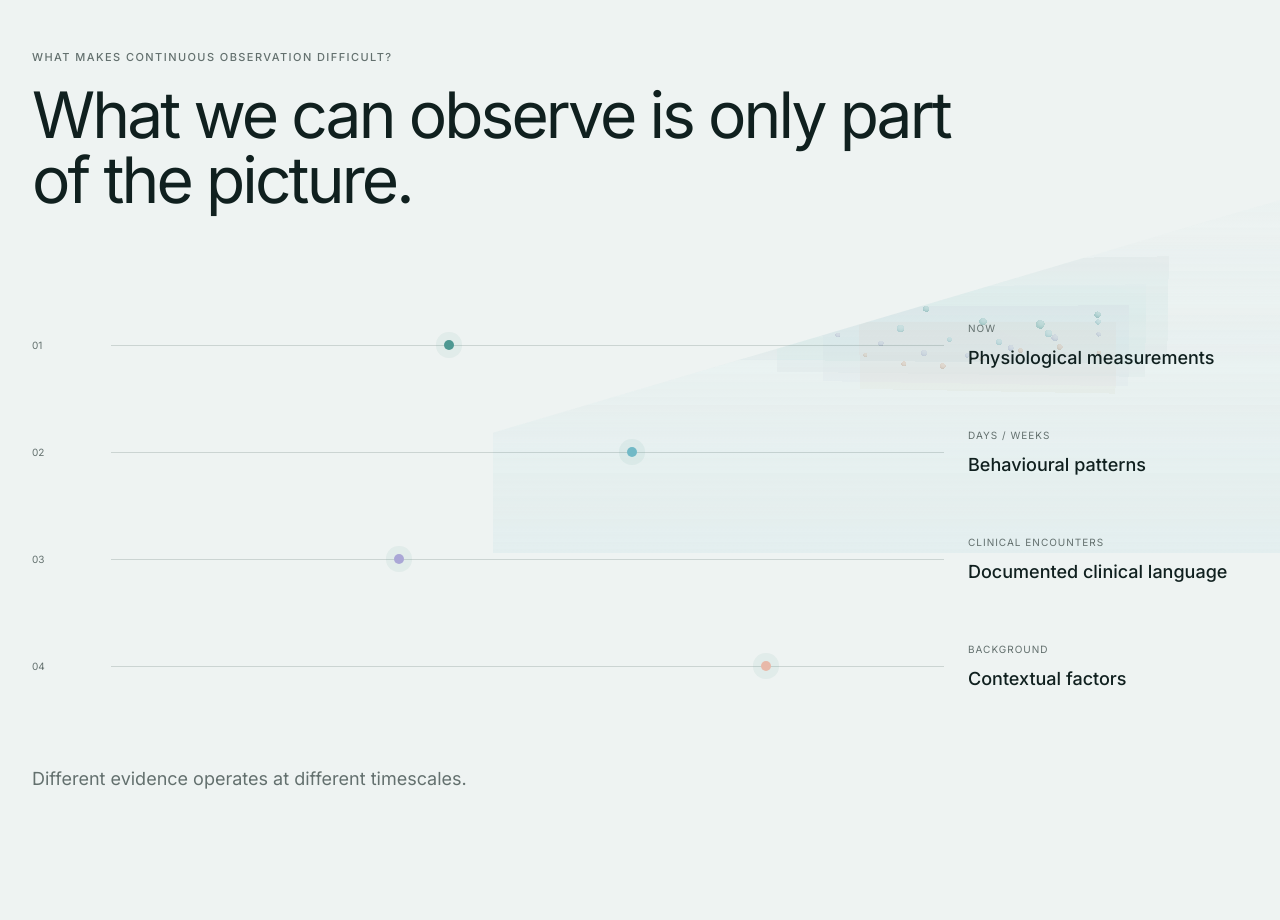
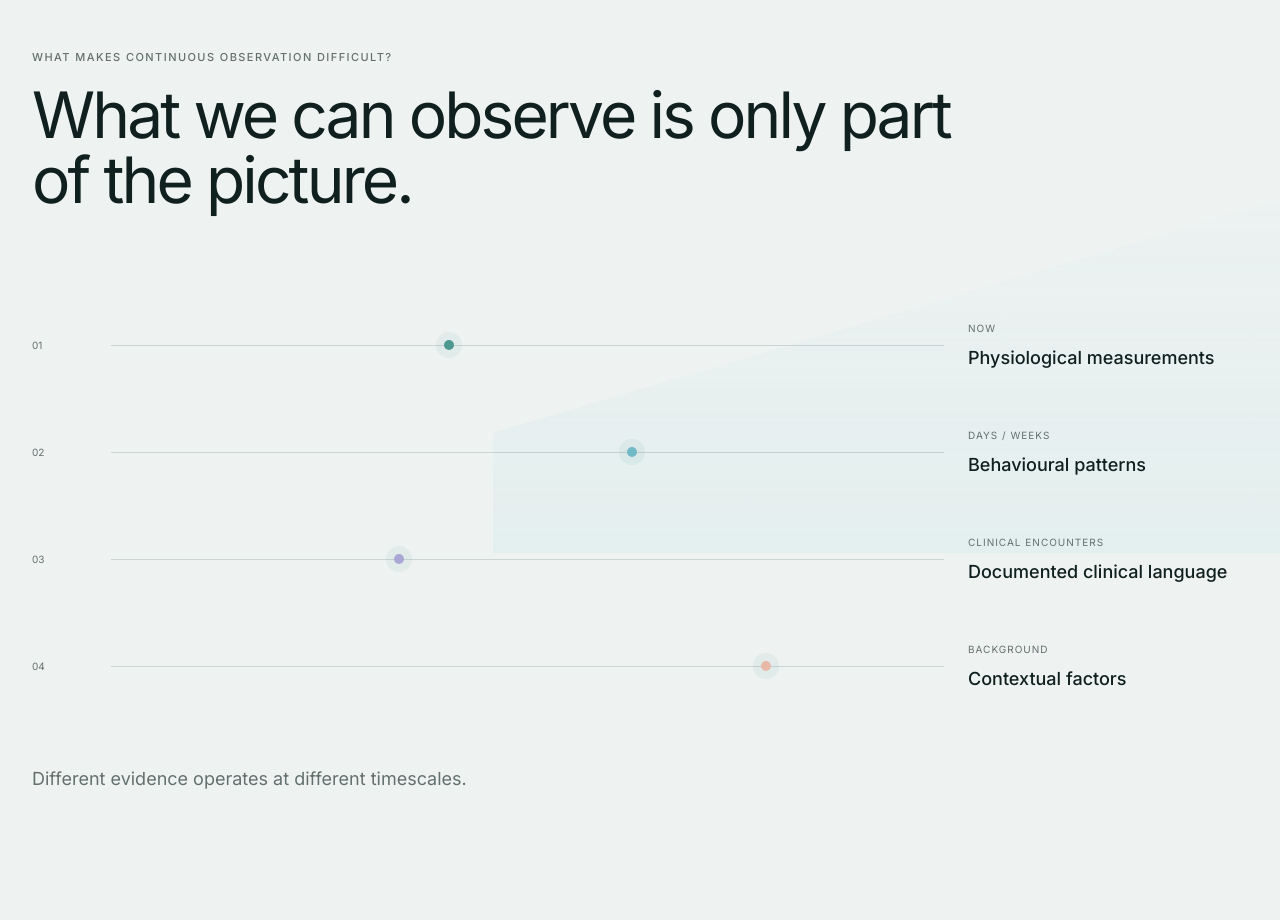
Before and after one commit to dulhara79/anxiety_research_website, a React (Vite) app in the folder research-website/: page /#/ in a window 1280 px wide. Shown: the part 2340-3260 px from the top of the page. Built offline with nearby package versions, Linux system fonts and the light colour scheme.

Commit message:
style: remove timescale particle scene

```diff
--- a/research-website/src/components/story/ObservationTimeline.jsx
+++ b/research-website/src/components/story/ObservationTimeline.jsx
@@ -1,11 +1,7 @@
-import React from "react";
 import { motion, useReducedMotion } from "framer-motion";
 import { researchNarrative } from "../../data/research";
 import TextReveal from "../motion/TextReveal";
 import DiagonalMediaBand from "../media/DiagonalMediaBand";
-import SpatialSceneBoundary from "../three/SpatialSceneBoundary";
-
-const TimescaleScene = React.lazy(() => import("../three/TimescaleScene"));
 
 export default function ObservationTimeline() {
   const reduced = useReducedMotion();
@@ -21,15 +17,10 @@ export default function ObservationTimeline() {
           </TextReveal>
         </div>
 
-        <DiagonalMediaBand variant="timescale" className="observation-diagonal-media">
-          <SpatialSceneBoundary
-            scene={TimescaleScene}
-            fallbackVariant="timescale"
-            className="observation-spatial-stage"
-            minHeight={330}
-            camera={{ position: [0, 0, 6.8], fov: 42 }}
-          />
-        </DiagonalMediaBand>
+        <DiagonalMediaBand
+          variant="timescale"
+          className="observation-diagonal-media observation-clean-band"
+        />
 
         <div className="observation-tracks">
           {researchNarrative.timescales.map(([time, label], i) => (
```
